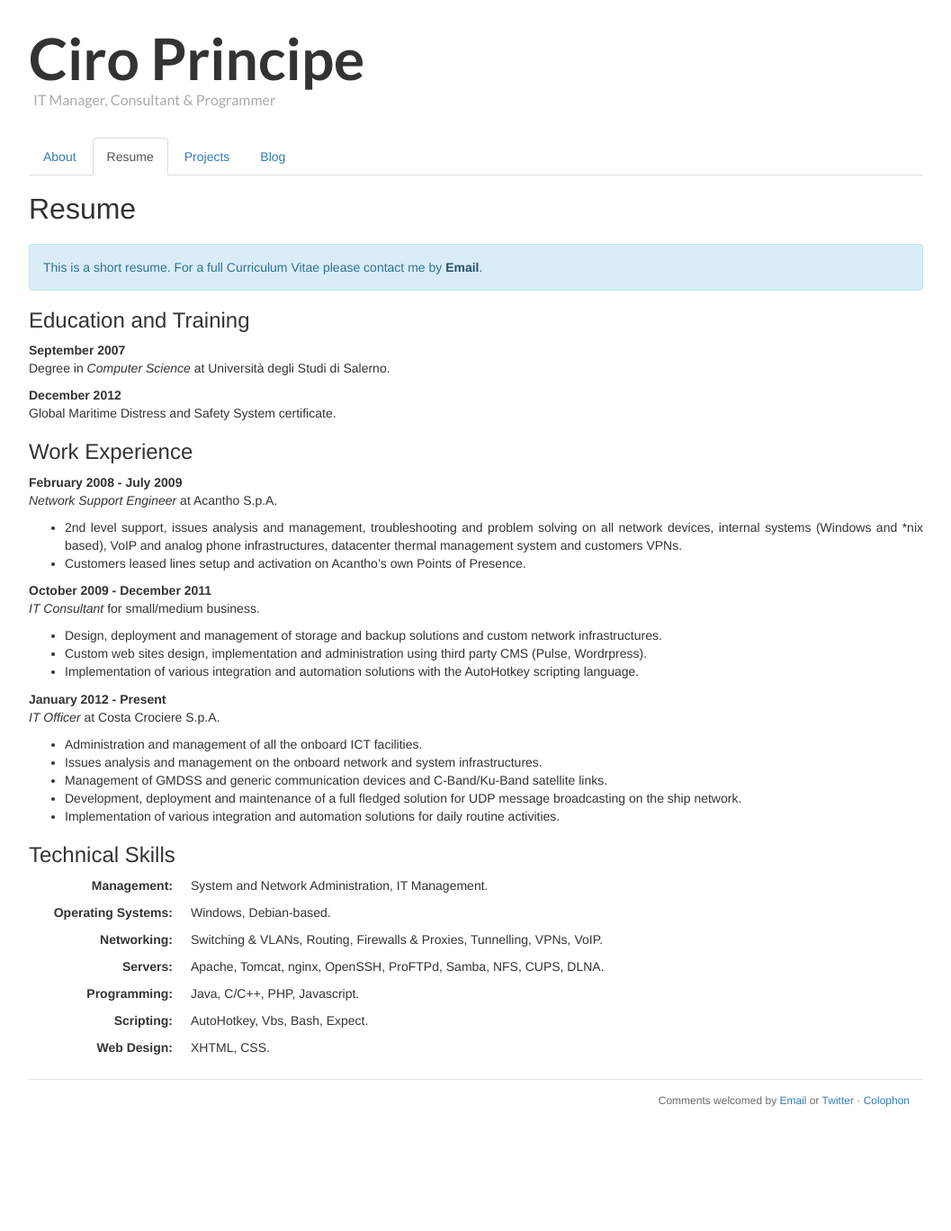
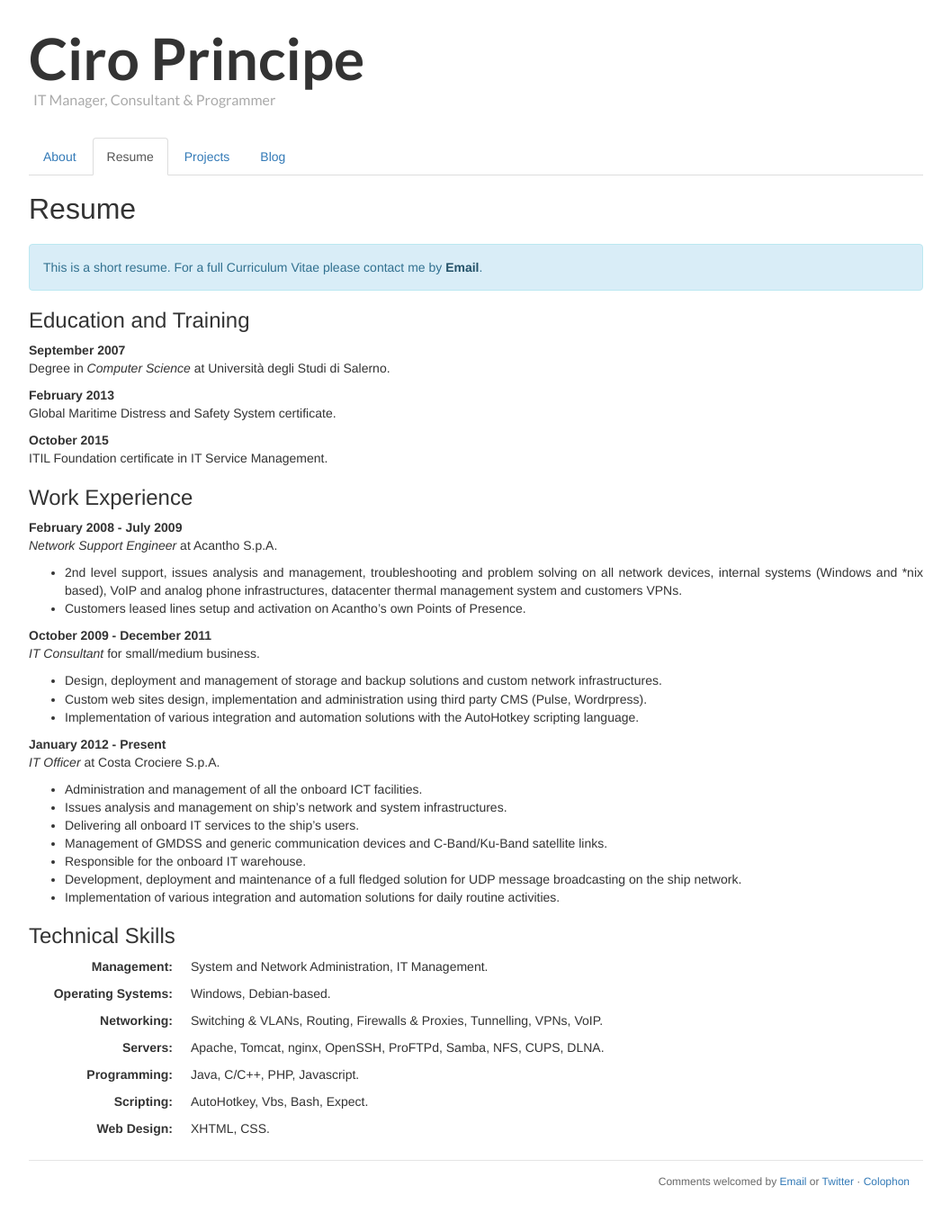
Before and after one commit to cyruz-git/cyruz-git.github.io, a Jekyll site: the page built from _pages/resume.md, in a window 1280 px wide. Shown: the whole page at 90% size, without its empty margins (111-1168 px from the left). Built offline with Jekyll 4.4.1, drawn with Linux system fonts in a browser that asks for light colours; before the commit the page ends 1277 px from its top, so only the background shows below that.

Commit message:
Updated resume.md

```diff
--- a/_pages/resume.md
+++ b/_pages/resume.md
@@ -15,8 +17,11 @@ This is a short resume. For a full Curriculum Vitae please contact me by
 September 2007
 :   Degree in *Computer Science* at Università degli Studi di Salerno.
 
-December 2012
+February 2013
 :   Global Maritime Distress and Safety System certificate.
+
+October 2015
+:   ITIL Foundation certificate in IT Service Management.
 
 ### Work Experience
 
@@ -36,8 +41,10 @@ October 2009 - December 2011
 January 2012 - Present
 : *IT Officer* at Costa Crociere S.p.A.
 : + Administration and management of all the onboard ICT facilities.
-  + Issues analysis and management on the onboard network and system infrastructures.
+  + Issues analysis and management on ship's network and system infrastructures.
+  + Delivering all onboard IT services to the ship's users.
   + Management of GMDSS and generic communication devices and C-Band/Ku-Band satellite links.
+  + Responsible for the onboard IT warehouse.
   + Development, deployment and maintenance of a full fledged solution for UDP message broadcasting on the ship network.
   + Implementation of various integration and automation solutions for daily routine activities.
 
```
Also changed, not shown: other parts of _pages/resume.md (+2 -0 lines).
